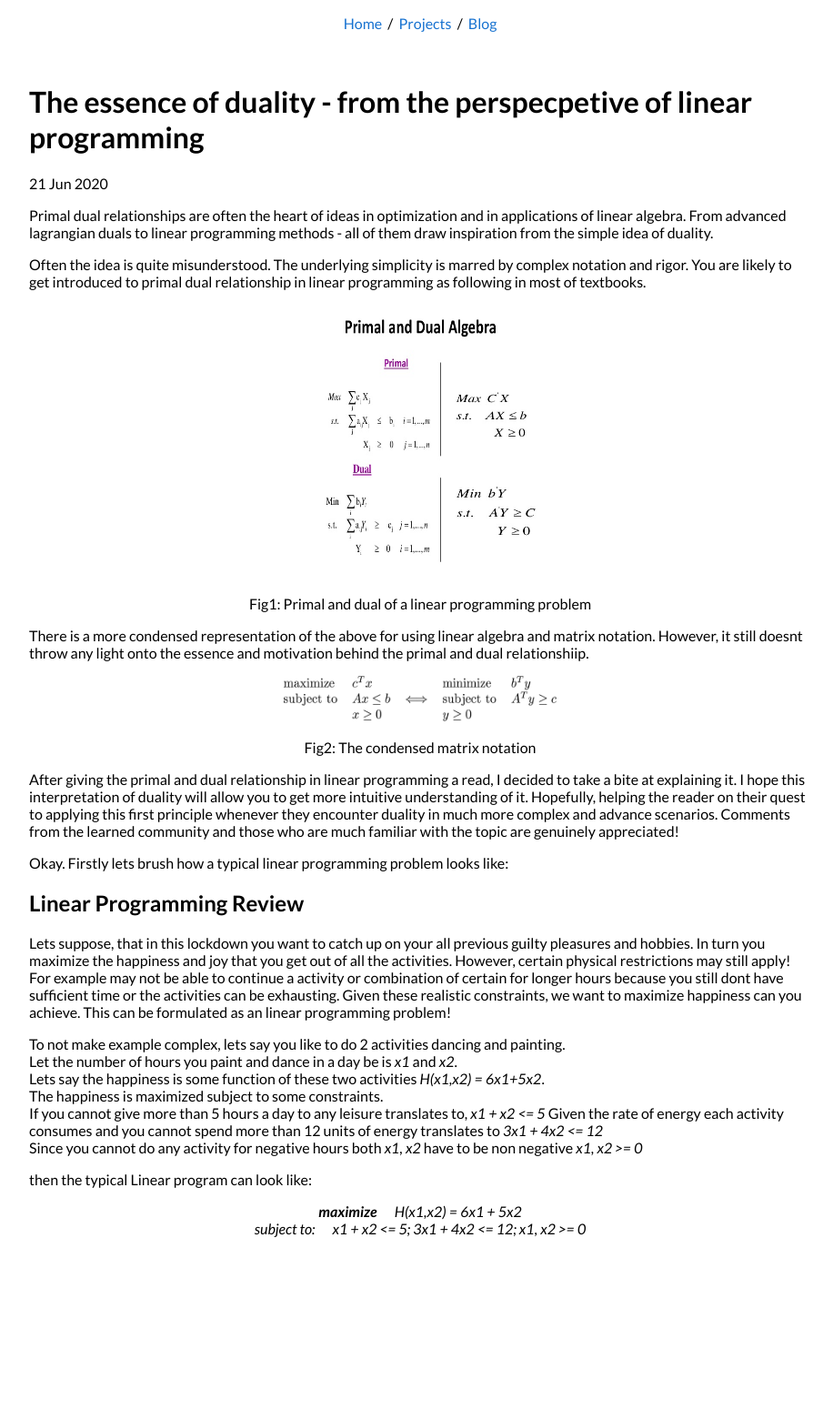
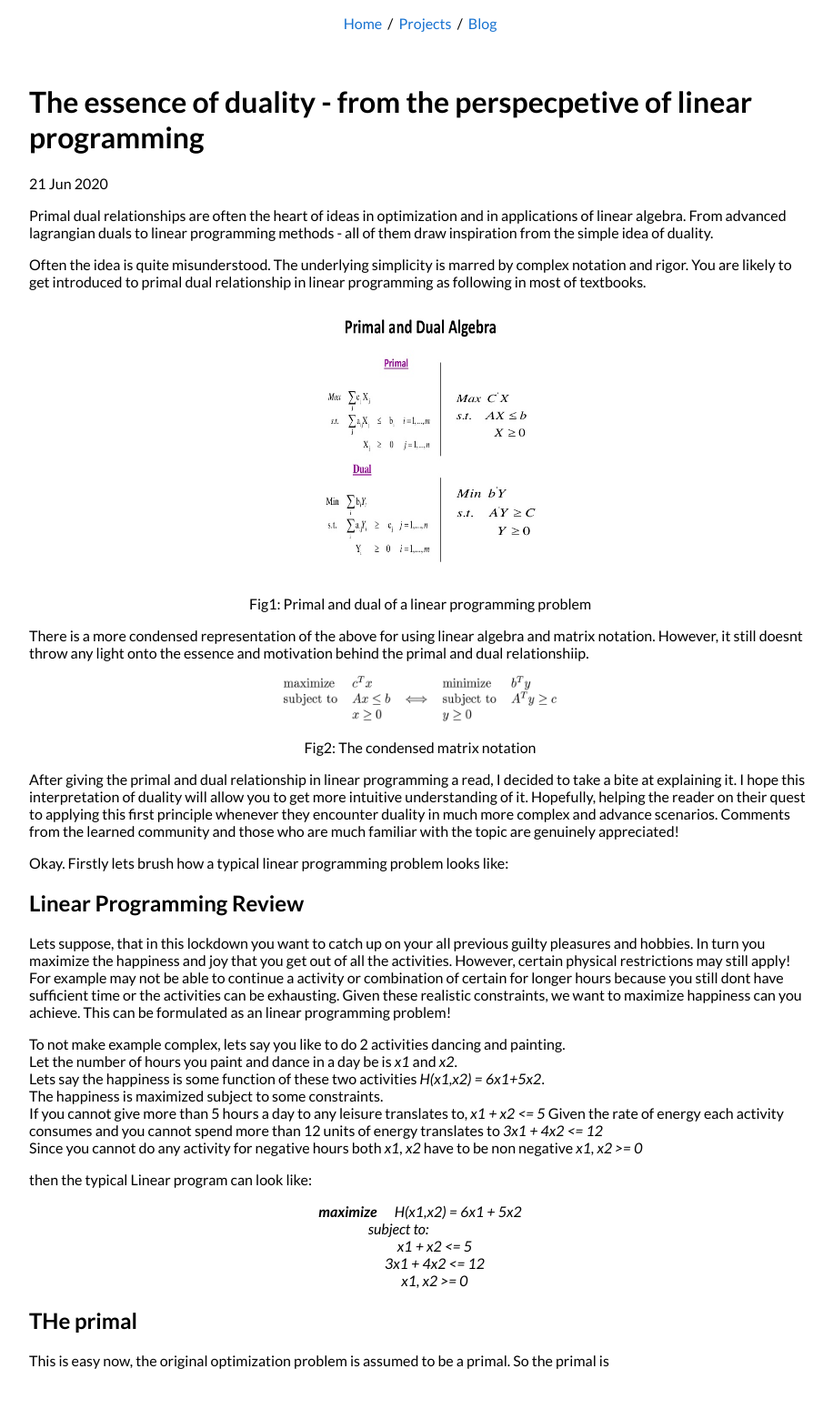
Before and after one commit to Anurag14/anurag14.github.io, a Jekyll site: the page built from _posts/2020-06-21-The-essence-of-duality.md, in a window 1280 px wide. Shown: the whole page at 91% size, without its empty margins (178-1094 px from the left). Built offline with Jekyll 4.4.1, drawn with Linux system fonts in a browser that asks for light colours; before the commit the page ends 1404 px from its top, so only the background shows below that.

Commit message:
Update 2020-06-21-The-essence-of-duality.md

```diff
--- a/_posts/2020-06-21-The-essence-of-duality.md
+++ b/_posts/2020-06-21-The-essence-of-duality.md
@@ -42,5 +42,13 @@
 then the typical Linear program can look like:
 <p align="center">
   <em><strong>maximize</strong>&emsp; H(x1,x2) = 6x1 + 5x2</em> <br>
-  <em>subject to:&emsp; x1 + x2 <= 5; 3x1 + 4x2 <= 12; x1, x2 >= 0 </em>
+  <em>subject to:&emsp;&emsp;&emsp;</em><br>
+  <em>&emsp;&emsp;x1 + x2 <= 5</em> <br>
+  <em>&emsp;&emsp;3x1 + 4x2 <= 12</em> <br>
+  <em>&emsp;&emsp;x1, x2 >= 0 </em>
 </p>
+
+
+## THe primal
+
+This is easy now, the original optimization problem is assumed to be a primal. So the primal is
```
